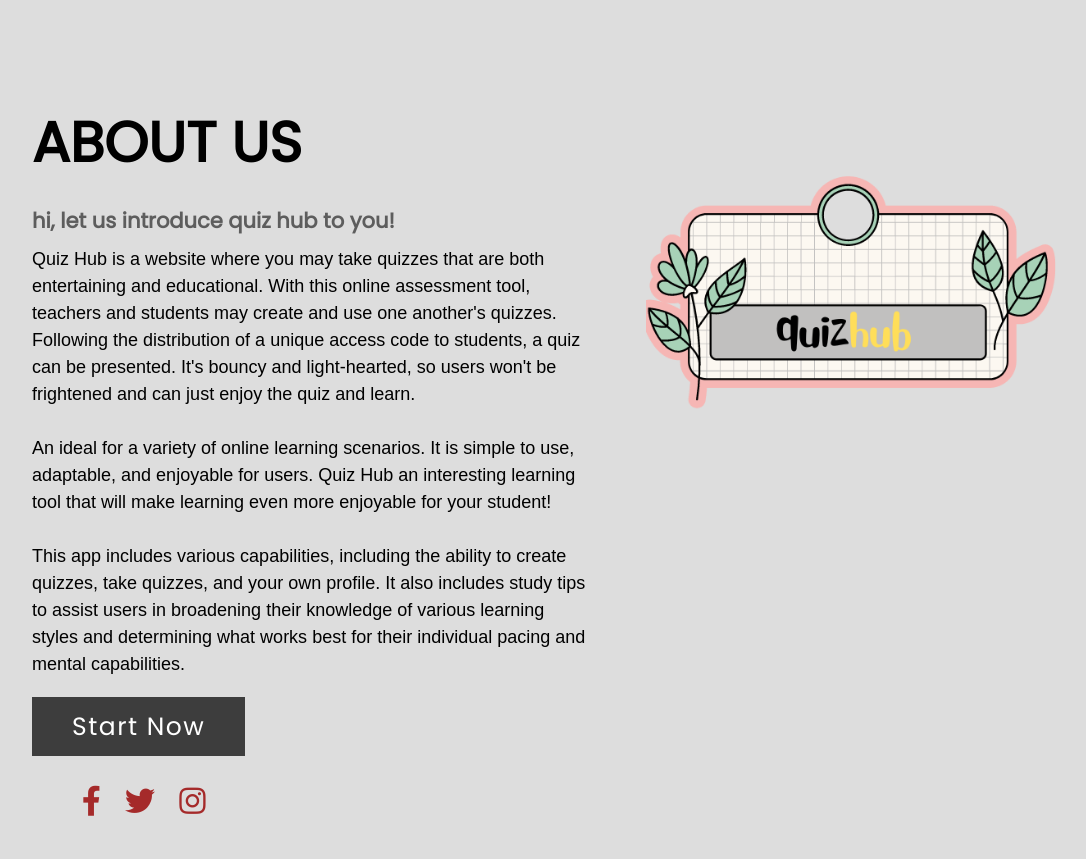
After one commit to DYumang/Team-01, a CodeIgniter app: page /code_ig/welcome/AboutFunction in a window 1280 px wide. The commit adds this page. Shown: the whole page, without its empty margins (96-1182 px from the left). Run offline with CodeIgniter, Linux system fonts and the light colour scheme; some libraries are stand-ins or nearby versions.

Commit message:
LOGOUT-ABOUTUS

```diff
--- a/application/controllers/Welcome.php
+++ b/application/controllers/Welcome.php
@@ -8,13 +8,13 @@ defined('BASEPATH') OR exit('No direct script access allowed');
 			$this->load->model('Crud_model');
 		}
 
-		public function index()
+		function index()
 		{
 			$this->load->view('home');
 		}
 
 
-		public function RegisterNow()
+		function RegisterNow()
 		{
 			$this->Crud_model->createData();
 
@@ -22,7 +22,7 @@ defined('BASEPATH') OR exit('No direct script access allowed');
 
 		}
 
-		public function Login()
+		function Login()
 		{
 			$this->load->view('login');
 		}
@@ -31,10 +31,19 @@ defined('BASEPATH') OR exit('No direct script access allowed');
 			$this->load->view('landing');
 		}
 
+	function AboutFunction (){
+		$this->load->view('aboutview');
+	}
 
 	function Dashboard()
 	{
 		$this->load->view('dashboard');
+	}
+
+	function LogoutController(){
+		$this->session->unset_userdata(array('username','password'));
+        $this->session->sess_destroy();
+        redirect (base_url() . 'Welcome/Login');
 	}
 
 	public function loginnow()
@@ -67,14 +76,6 @@ defined('BASEPATH') OR exit('No direct script access allowed');
 			}
 
 		 }
-
-		// else
-		// {
-		// 	echo "login";
-		// 	die();
-		// 	$this->load->view('login');
-		// }
-
 	}
 
 
--- /dev/null
+++ b/application/views/aboutview.php
@@ -0,0 +1,56 @@
+<!DOCTYPE html>
+<html>
+<head>
+	<title>About</title>
+	<meta charset="utf-8">
+	<meta name="viewport" content="width=device-width, initial-scale=1.0">
+	<link rel="stylesheet" href="https://pro.fontawesome.com/releases/v5.10.0/css/all.css">
+	<link rel="stylesheet" href="<?php echo base_url();?>assets/css/aboutUs.css">
+</head>
+<body>
+
+		<div class="container">
+			<div class="content-section">
+
+				<div class="title">
+					<h1>About Us</h1>
+
+
+                    </div>
+				<div class="content">
+					<h3>hi, let us introduce quiz hub to you!</h3>
+					<p>Quiz Hub is a website where you may take quizzes that are both entertaining and educational.
+                        With this online assessment tool, teachers and students may create and use one another's quizzes.
+                        Following the distribution of a unique access code to students, a quiz can be presented. It's bouncy and light-hearted,
+                         so users won't be frightened and can just enjoy the quiz and learn.
+                        <br> <br>
+                       An ideal for a variety of online learning scenarios. It is simple to use, adaptable, and enjoyable for users.
+                     Quiz Hub an interesting learning tool that will make learning even more enjoyable for your student!
+
+                        <br>
+                        <br>
+
+                        This app includes various capabilities, including the ability to create quizzes, take quizzes, and your own profile.
+                        It also includes study tips to assist users in broadening their knowledge of various learning styles and determining
+                         what works best for their individual pacing and mental capabilities.
+
+
+                        </p>
+					<div class="button">
+					<a href="<?php echo site_url('welcome/index')?>">Start Now</a>
+					</div>
+				</div>
+				<div class="social">
+					<a href=""><i class="fab fa-facebook-f"></i></a>
+					<a href=""><i class="fab fa-twitter"></i></a>
+					<a href=""><i class="fab fa-instagram"></i></a>
+				</div>
+			</div>
+			<div class="image-section">
+				<img src="<?php echo base_url();?>assets/images/logo.png" class="girl">
+			</div>
+		</div>
+
+
+</body>
+</html>
--- a/application/views/home.php
+++ b/application/views/home.php
@@ -10,7 +10,7 @@
     <title>signup</title>
   </head>
   <body>
-    <img src="<?php echo base_url();?>assets/images/logo.png" id="logosignup" width="100px" height="100px" >
+    <img src="<?php echo base_url();?>assets/images/logo.png" class="logosignup" width="100px" height="100px" >
     <div class="container">
       <div class="wrapper">
         <div class="title"><span>SignUp Form</span></div>
--- a/application/views/landing.php
+++ b/application/views/landing.php
@@ -14,7 +14,7 @@
             <img src="<?php echo base_url();?>assets/images/logo.png" class="logo">
             <ul>
                 <li><a href="<?php echo site_url('welcome/Login')?>">Log in</a></li>
-                <li><a href="#">About Us</a></li>
+                <li><a href="<?php echo site_url('welcome/AboutFunction')?>">About Us</a></li>
             </ul>
         </nav>
         <div class="detel">
@@ -26,7 +26,6 @@
             <img src="<?php echo base_url();?>assets/images/shape3.png" class="shape3">
              <img src="<?php echo base_url();?>assets/images/logo.png" class="girl">
         </div>
-
     </div>
 </body>
 </html>
--- /dev/null
+++ b/assets/css/aboutUs.css
@@ -0,0 +1,110 @@
+@import url('https://fonts.googleapis.com/css2?family=Poppins:wght@200;300;400&display=swap');
+*{
+	margin:0px;
+	padding:0px;
+	box-sizing: border-box;
+	font-family: 'Poppins', sans-serif;
+}
+
+body {
+	background-color: #ddd;
+}
+
+.container{
+	width: 80%;
+	display: block;
+	margin:auto;
+	padding-top: 100px;
+}
+.content-section{
+	float: left;
+	width: 55%;
+}
+.image-section{
+	float: right;
+	width: 40%;
+}
+.image-section img{
+	width: 100%;
+	height: auto;
+}
+.content-section .title{
+	text-transform: uppercase;
+	font-size: 28px;
+}
+.content-section .content h3{
+	margin-top: 20px;
+	color:#5d5d5d;
+	font-size: 21px;
+}
+.content-section .content p{
+	margin-top: 10px;
+	font-family: sans-serif;
+	font-size: 18px;
+	line-height: 1.5;
+}
+.content-section .content .button{
+	margin-top: 30px;
+}
+.content-section .content .button a{
+	background-color: #3d3d3d;
+	padding:12px 40px;
+	text-decoration: none;
+	color:#fff;
+	font-size: 25px;
+	letter-spacing: 1.5px;
+}
+.content-section .content .button a:hover{
+	background-color: #a52a2a;
+	color:#fff;
+}
+.content-section .social{
+	margin: 40px 40px;
+}
+.content-section .social i{
+	color:#a52a2a;
+	font-size: 30px;
+	padding:0px 10px;
+}
+.content-section .social i:hover{
+	color:#3d3d3d;
+}
+@media screen and (max-width: 768px){
+	.container{
+	width: 80%;
+	display: block;
+	margin:auto;
+	padding-top:50px;
+}
+.content-section{
+	float:none;
+	width:100%;
+	display: block;
+	margin:auto;
+}
+.image-section{
+	float:none;
+	width:100%;
+
+}
+.image-section img{
+	width: 100%;
+	height: auto;
+	display: block;
+	margin:auto;
+}
+.content-section .title{
+	text-align: center;
+	font-size: 19px;
+}
+.content-section .content .button{
+	text-align: center;
+}
+.content-section .content .button a{
+	padding:9px 30px;
+}
+.content-section .social{
+	text-align: center;
+}
+
+}
--- a/assets/css/signup.css
+++ b/assets/css/signup.css
@@ -22,7 +22,7 @@ body{
 .container{
   max-width: 440px;
   padding: 0 20px;
-  margin: 170px auto;
+  margin: 0 0 0 36.5%;
 }
 .wrapper{
   width: 100%;
--- a/assets/css/style.css
+++ b/assets/css/style.css
@@ -22,7 +22,7 @@ body{
 .container{
   max-width: 440px;
   padding: 0 20px;
-  margin: 100px 170px 170px 480px;
+  margin: 100px 170px 170px 36.5%;
 }
 .wrapper{
   width: 100%;
```
Also changed, not shown: application/views/dashboard.php (+3 -4 lines).
